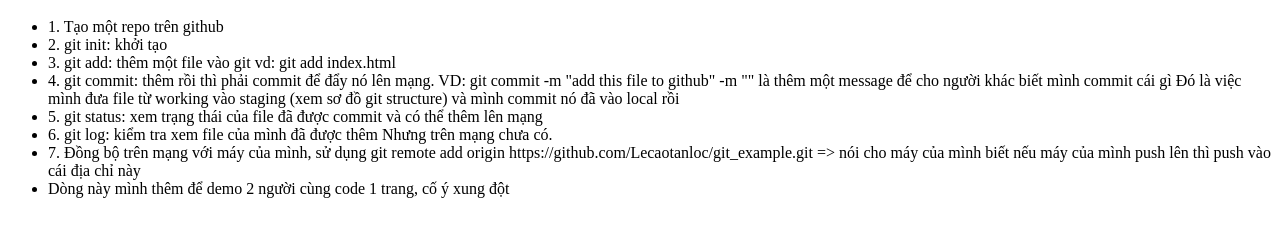
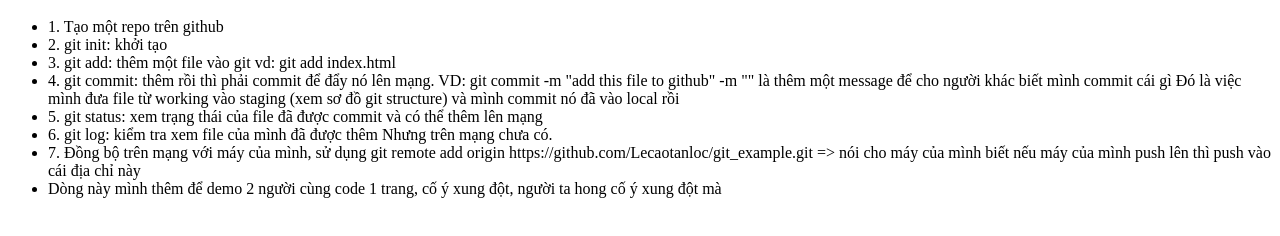
Before and after one commit to Lecaotanloc/git_example, a plain HTML site: page index.html in a window 1280 px wide. Shown: the part 48-284 px from the top of the page. Drawn offline with Linux system fonts and the light colour scheme.

Commit message:
thử có xung đột hong

```diff
--- a/index.html
+++ b/index.html
@@ -18,7 +18,8 @@
 
     </li>
      <!-- dòng này người khác code trên máy, mình dùng lệnh git pull để đồng bộ code -->
-    <li>Dòng này mình thêm để demo 2 người cùng code 1 trang, cố ý xung đột</li>
+    <li>Dòng này mình thêm để demo 2 người cùng code 1 trang, cố ý xung đột,
+        người ta hong cố ý xung đột mà</li>
 
 
 </ul>
```
